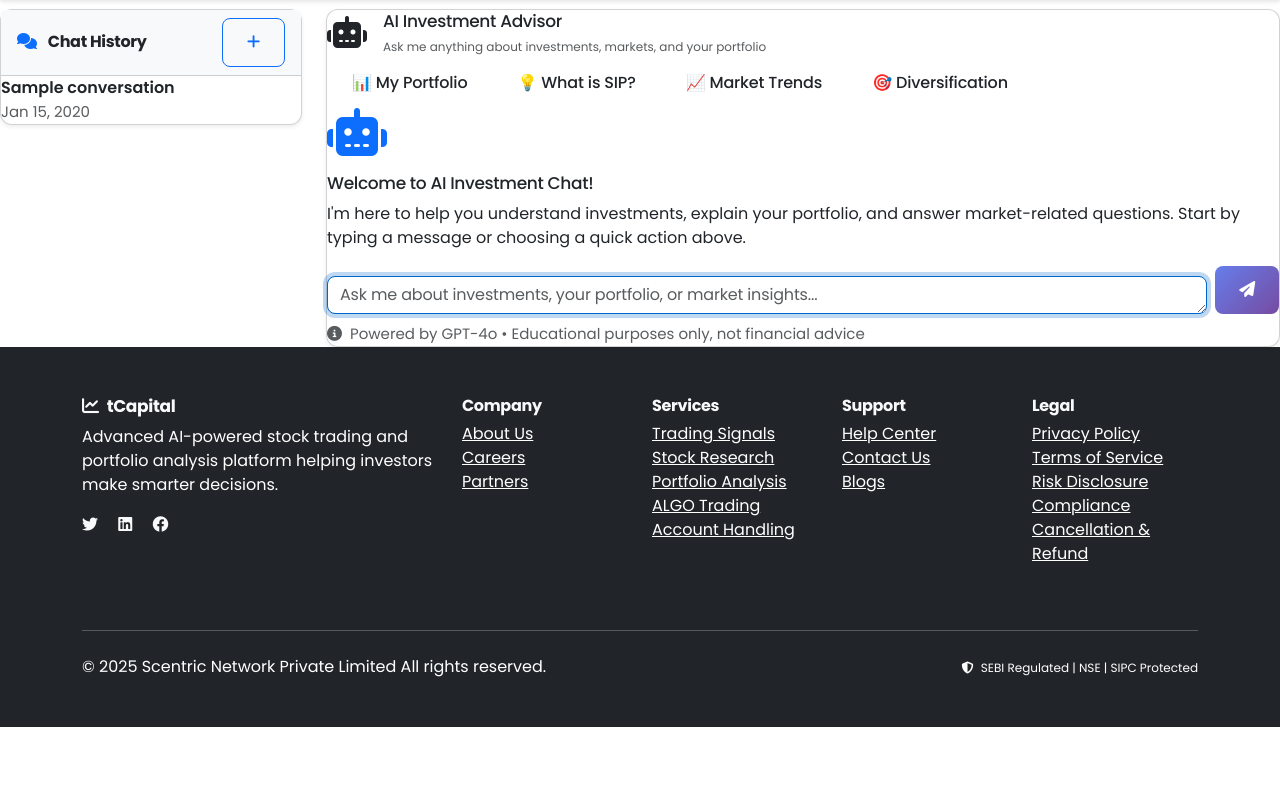
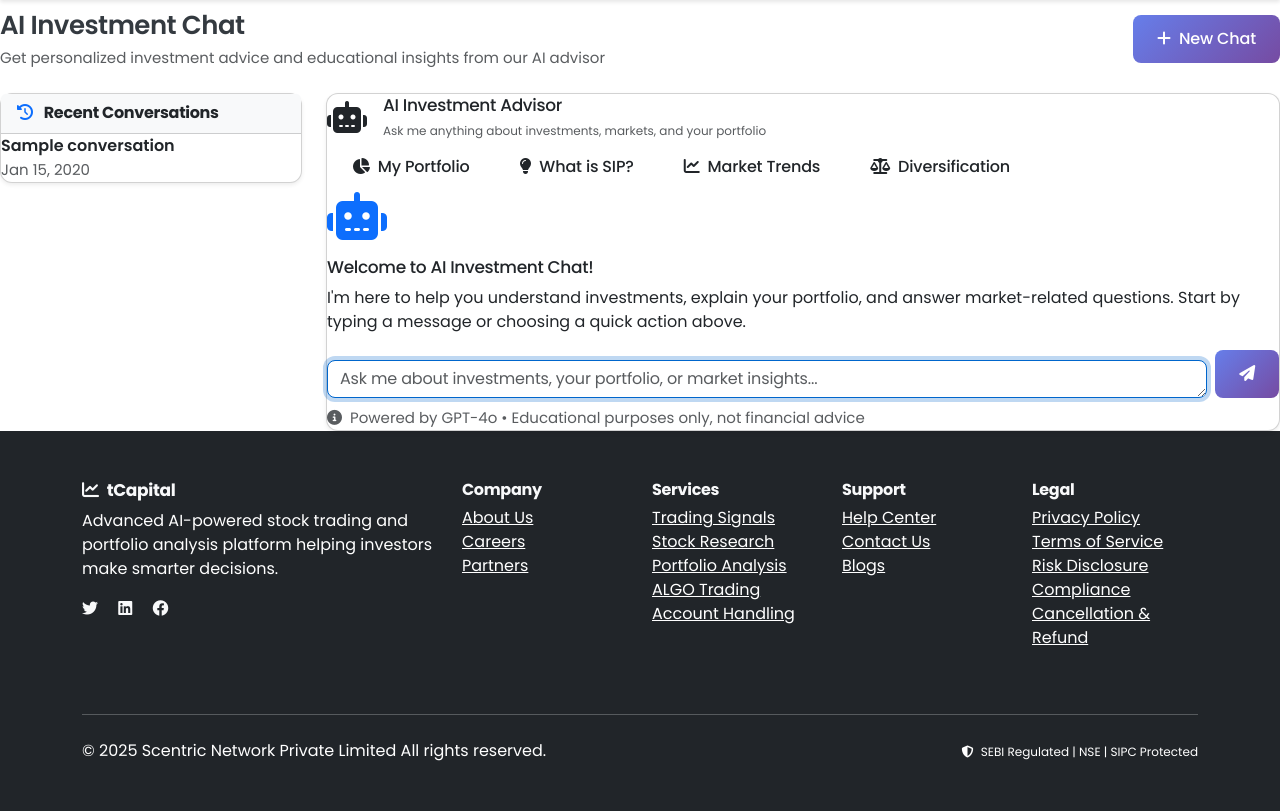
Before and after one commit to secira/TargetCapital, a Python web app: template templates/dashboard/ai_chat.html in a window 1280 px wide. Shown: the part 91-902 px from the top of the page. Before the commit the page ends 818 px from the top, so only its background shows below. Run offline with Jinja, Linux system fonts and the light colour scheme; the template is opened without the code that fills it: most values are stand-ins (such as "Sample title", 1, 10 or a date in 2020).

Commit message:
Align AI chat layout with the dashboard style
Update `ai_chat.html` to include a dashboard header, a new chat button, and restructure the sidebar and chat area to follow the left menu and right content layout. Adjust chat container height and update quick action button icons.

Replit-Commit-Author: Agent
Replit-Commit-Session-Id: 3830e6c2-9177-405b-bafd-88890e3559ca
Replit-Commit-Checkpoint-Type: full_checkpoint
Replit-Commit-Screenshot-Url: https://storage.googleapis.com/screenshot-production-us-central1/37403e1a-2e82-46a3-85b8-043df3d84a1e/3830e6c2-9177-405b-bafd-88890e3559ca/PIdIref

```diff
--- a/templates/dashboard/ai_chat.html
+++ b/templates/dashboard/ai_chat.html
@@ -5,7 +5,7 @@
 {% block extra_css %}
 <style>
 .chat-container {
-    height: calc(100vh - 180px);
+    height: calc(100vh - 280px);
     display: flex;
     flex-direction: column;
 }
@@ -206,20 +206,27 @@
 {% endblock %}
 
 {% block content %}
+<!-- Dashboard Page Header -->
+<div class="d-flex justify-content-between align-items-center mb-4">
+    <div>
+        <h1 class="dashboard-heading mb-1">AI Investment Chat</h1>
+        <p class="text-muted mb-0">Get personalized investment advice and educational insights from our AI advisor</p>
+    </div>
+    <button class="btn btn-primary" onclick="startNewConversation()">
+        <i class="fas fa-plus me-2"></i>New Chat
+    </button>
+</div>
+
+<!-- Main Chat Interface -->
 <div class="row g-4">
-    <!-- Conversation Sidebar -->
+    <!-- Chat History Sidebar -->
     <div class="col-lg-3">
         <div class="card shadow-sm" style="border-radius: 12px;">
             <div class="card-header bg-light">
-                <div class="d-flex justify-content-between align-items-center">
                 <h6 class="mb-0 fw-bold">
-                        <i class="fas fa-comments text-primary me-2"></i>
-                        Chat History
+                    <i class="fas fa-history text-primary me-2"></i>
+                    Recent Conversations
                 </h6>
-                    <button class="btn btn-sm btn-outline-primary" onclick="startNewConversation()">
-                        <i class="fas fa-plus"></i>
-                    </button>
-                </div>
             </div>
             <div class="conversation-list" id="conversationList">
                 {% for conversation in conversations %}
@@ -230,16 +237,16 @@
                 {% else %}
                 <div class="text-center text-muted p-3">
                     <i class="fas fa-robot fa-2x mb-2"></i>
-                    <p class="mb-0">No conversations yet.<br>Start chatting to get AI-powered investment insights!</p>
+                    <p class="mb-0 small">No conversations yet.<br>Start chatting to get AI-powered investment insights!</p>
                 </div>
                 {% endfor %}
             </div>
         </div>
     </div>
 
-    <!-- Chat Interface -->
+    <!-- Main Chat Area -->
     <div class="col-lg-9">
-        <div class="card shadow-sm chat-container" style="border-radius: 12px;">
+        <div class="card shadow-sm" style="border-radius: 12px;">
             <!-- Chat Header -->
             <div class="chat-header">
                 <div class="d-flex align-items-center">
@@ -257,21 +264,22 @@
             <div class="quick-actions">
                 <div class="d-flex flex-wrap">
                     <button class="btn quick-action-btn" onclick="sendQuickMessage('Explain my portfolio performance')">
-                        📊 My Portfolio
+                        <i class="fas fa-chart-pie me-1"></i> My Portfolio
                     </button>
                     <button class="btn quick-action-btn" onclick="sendQuickMessage('What is SIP and how does it work?')">
-                        💡 What is SIP?
+                        <i class="fas fa-lightbulb me-1"></i> What is SIP?
                     </button>
                     <button class="btn quick-action-btn" onclick="sendQuickMessage('Analyze current market trends')">
-                        📈 Market Trends
+                        <i class="fas fa-chart-line me-1"></i> Market Trends
                     </button>
                     <button class="btn quick-action-btn" onclick="sendQuickMessage('How to diversify my investment?')">
-                        🎯 Diversification
+                        <i class="fas fa-balance-scale me-1"></i> Diversification
                     </button>
                 </div>
             </div>
 
-            <!-- Chat Messages -->
+            <!-- Chat Messages Container -->
+            <div class="chat-container">
                 <div class="chat-messages" id="chatMessages">
                     <div class="welcome-message" id="welcomeMessage">
                         <i class="fas fa-robot fa-3x text-primary mb-3"></i>
@@ -310,6 +318,7 @@
                             <i class="fas fa-info-circle me-1"></i>
                             Powered by GPT-4o • Educational purposes only, not financial advice
                         </small>
+                    </div>
                 </div>
             </div>
         </div>
```
Lines whose indentation alone changed are shown as unchanged.
